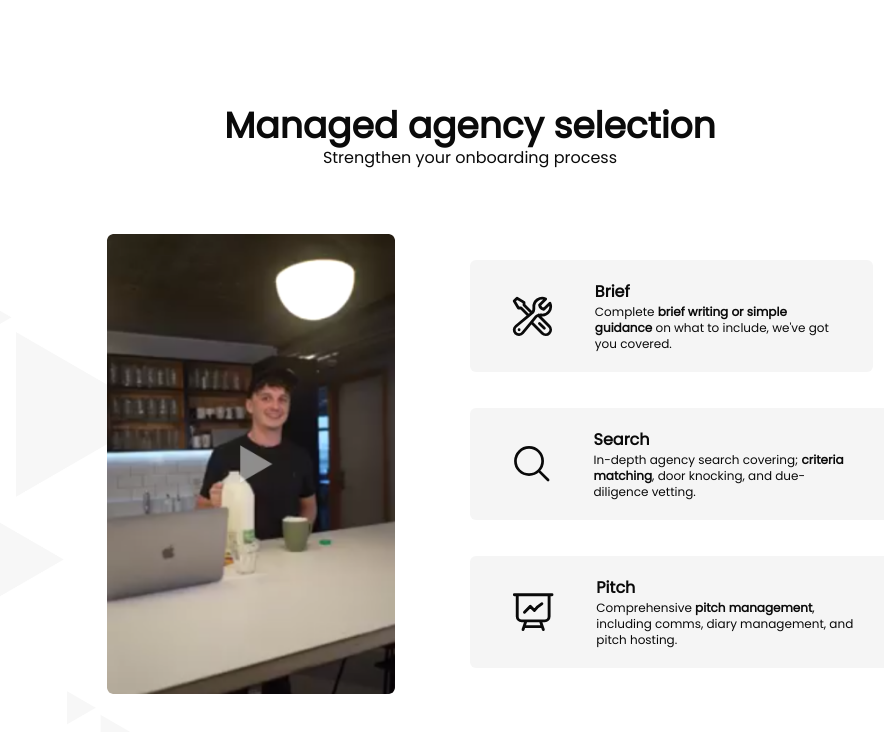
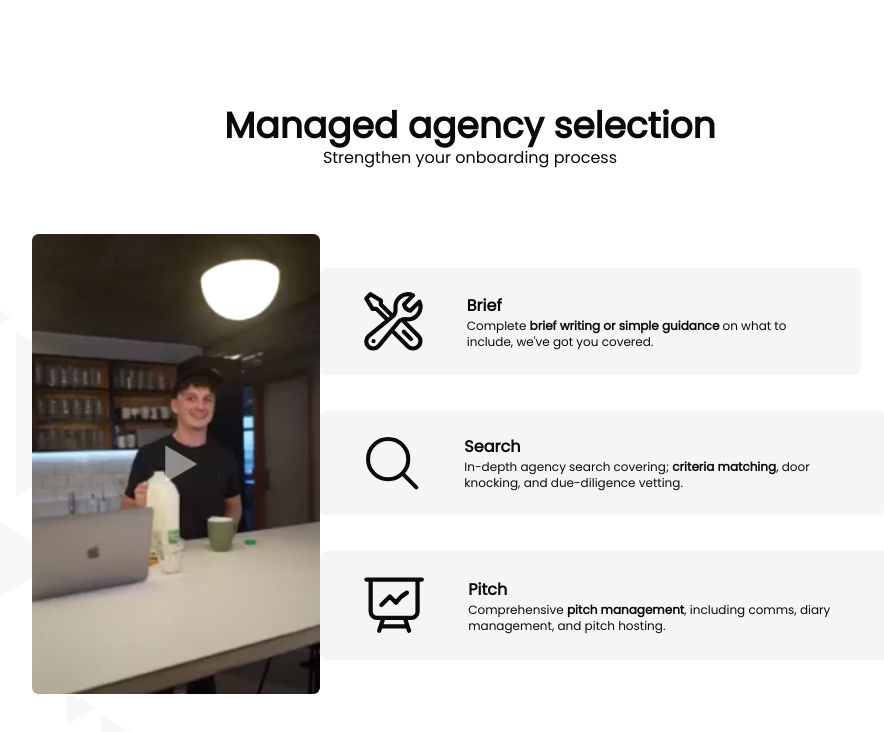
Before and after one commit to radromanov/nextjs-test, a Next.js app: page / in a window 1280 px wide. Shown: the top 732 px of the page, without its empty margins (170-1054 px from the left). Built offline with nearby package versions, Linux system fonts and the light colour scheme.

Commit message:
Add tab indexes

```diff
--- a/collections/Selections/Selections.tsx
+++ b/collections/Selections/Selections.tsx
@@ -4,7 +4,7 @@ import { PresentationIcon, SearchIcon, ToolIcon } from "../Icons";
 export const Selections = () => {
   return (
     <div className="flex flex-col gap-7 items-start w-full pb-6 tablet-sm:max-w-[640px] tablet-sm:container laptop:p-0 laptop:justify-center laptop:gap-9 desktop-md:flex-grow desktop-md:max-w-full desktop-md:w-screen desktop-4k:gap-16">
-      <Card className="mobile-md:w-[92%]">
+      <Card className="mobile-md:w-[92%]" tabIndex={2}>
         <ToolIcon />
         <CardContent>
           <CardHeader>Brief</CardHeader>
@@ -16,7 +16,7 @@ export const Selections = () => {
         </CardContent>
       </Card>
 
-      <Card className="mobile-md:w-[96%]">
+      <Card className="mobile-md:w-[96%]" tabIndex={3}>
         <SearchIcon />
         <CardContent>
           <CardHeader>Search</CardHeader>
@@ -28,7 +28,7 @@ export const Selections = () => {
         </CardContent>
       </Card>
 
-      <Card className="w-full">
+      <Card className="w-full" tabIndex={4}>
         <PresentationIcon />
         <CardContent>
           <CardHeader>Pitch</CardHeader>
--- a/components/Videos/HeroVideo.tsx
+++ b/components/Videos/HeroVideo.tsx
@@ -3,7 +3,10 @@ import video from "@/resources/video.png";
 
 export const HeroVideo = () => {
   return (
-    <div className="flex items-center justify-center w-full py-8 laptop:py-0">
+    <div
+      className="flex items-center justify-center min-w-fit rounded-md py-8 laptop:py-0 focus:outline focus:outline-2 focus:outline-offset-2 focus:outline-blue-400"
+      tabIndex={1}
+    >
       <Image
         src={video}
         alt="Welcome Video"
```
Also changed, not shown: components/Cards/CardHeader.tsx (line endings or trailing spaces).
